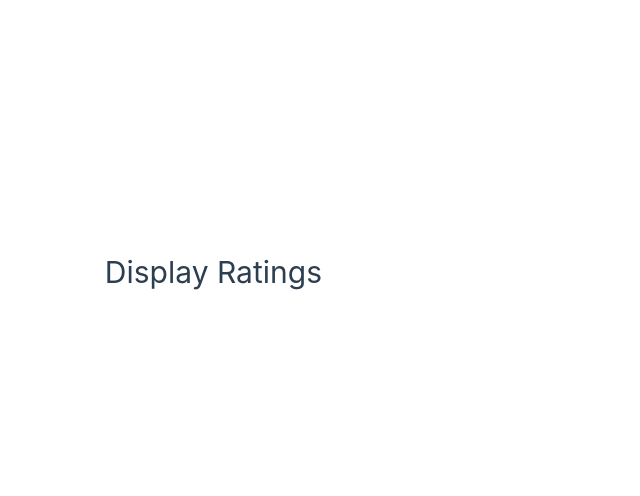
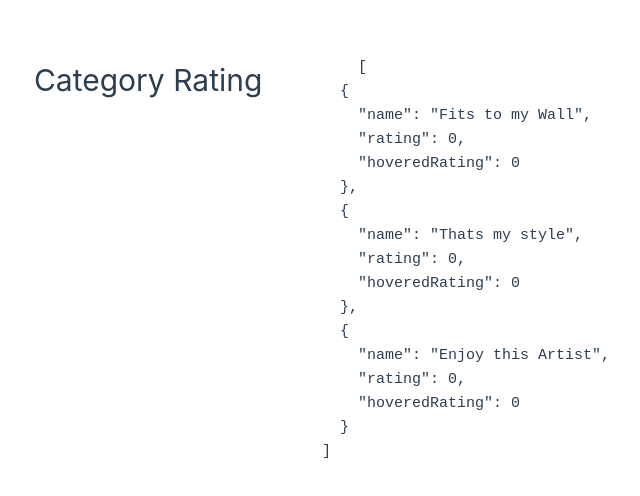
Before and after one commit to waqas1266/lumas-star-rating-task, a Vue app: page / in a window 1280 px wide. Shown: the part 128-624 px from the top of the page, without its empty margins (318-958 px from the left). Built offline with nearby package versions, Linux system fonts and the light colour scheme; the HTML template or start-up script is replaced by a standard one.

Commit message:
feat: add FetchCategories Function in CategoryRatingStore and return the formated json

```diff
--- a/src/components/CategoryRating/CategoryRatingDisplay.vue
+++ b/src/components/CategoryRating/CategoryRatingDisplay.vue
@@ -1,9 +1,12 @@
 <script setup lang="ts">
-
+import { useCategoryRatingStore } from '@/stores/CategoryRatingStore';
 </script>
 
 <template>
-  <h1>Display Ratings</h1>
+  <h1>Category Rating</h1>
+  <pre>
+    {{useCategoryRatingStore().categories}}
+  </pre>
 </template>
 
 <style scoped>
--- /dev/null
+++ b/src/stores/CategoryRatingStore.ts
@@ -0,0 +1,37 @@
+import { ref } from 'vue'
+import { defineStore } from 'pinia'
+import { useCategoryRatings } from '@/composables/useCategoryRatings'
+import type { ICategory } from '@/types/ICategory'
+
+export const useCategoryRatingStore = defineStore('categoryRating', () => {
+  const categories = ref<ICategory[]>([])
+  const categoryRatings = useCategoryRatings()
+
+  /**
+   * Fetch Categories and format them
+   */
+
+  const fetchCategories = async () => {
+    try {
+      const categoriesArray = await categoryRatings.getCategories()
+      if (Array.isArray(categoriesArray)) {
+        categories.value = categoriesArray.map((category) => ({
+          ...category,
+          hoveredRating: 0,
+        }))
+      } else {
+        console.error('categories are not in array format')
+      }
+    } catch (error) {
+      console.error('Error fetching categories:', error)
+    }
+  }
+
+  // Automatically fetch categories when the store is initialized
+  fetchCategories()
+
+  // Return all functions and categories for component usage
+  return {
+    categories,
+  }
+})
```
